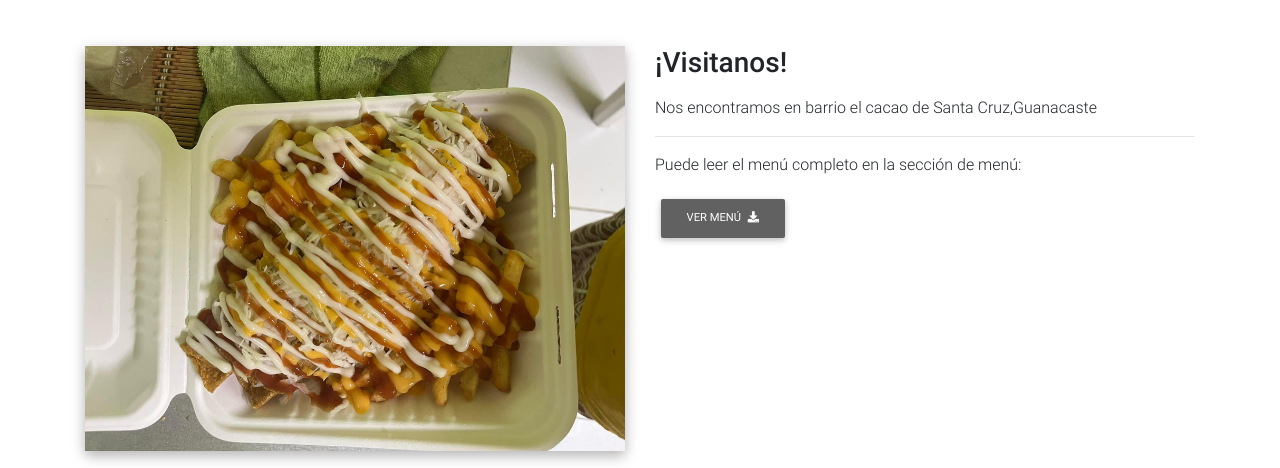
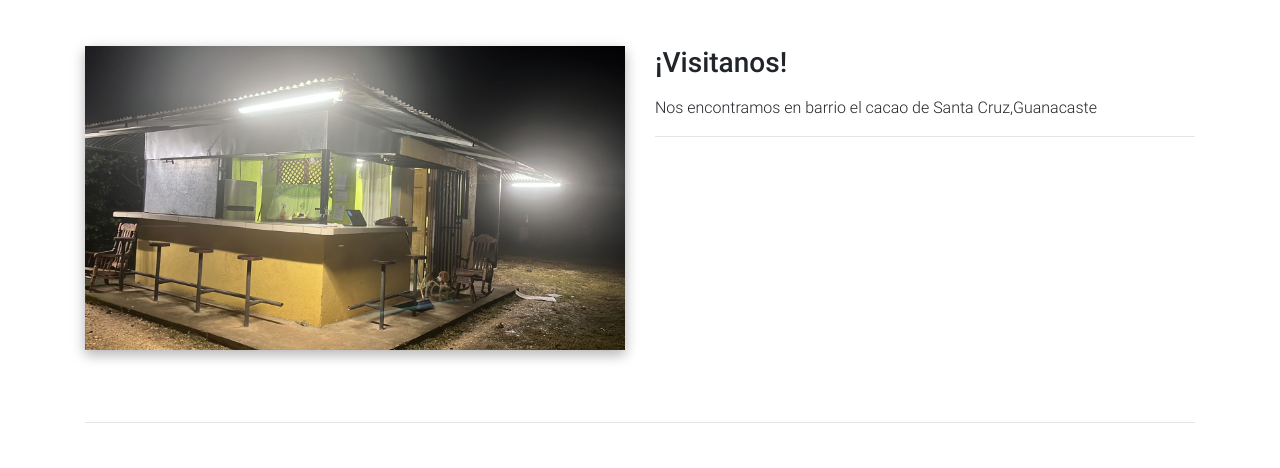
Before and after one commit to Jimmyh2k/fuxionFastFood, a plain HTML site: page contacto.html in a window 1280 px wide. Shown: the part 482-950 px from the top of the page. Drawn offline with Linux system fonts and the light colour scheme.

Commit message:
Nuevas Imágenes
F

```diff
--- a/contacto.html
+++ b/contacto.html
@@ -167,7 +167,7 @@
               <!--Grid column-->
               <div class="col-md-6 mb-4">
 
-                <img src="img/tacos.jpg" class="img-fluid z-depth-1-half"
+                <img src="img/local.jpeg" class="img-fluid z-depth-1-half"
                   alt="">
 
               </div>
@@ -184,12 +184,6 @@
                 <!-- Main heading -->
 
 
-
-                <!-- CTA -->
-                <p>Puede leer el menú completo en la sección de menú:</p>
-                <a target="_blank" href="#" class="btn btn-grey btn-md">Ver Menú
-                  <i class="fas fa-download ml-1"></i>
-                </a>
 
               </div>
               <!--Grid column-->
```
Also changed, not shown: ofertas.html (+1 -1 lines), img/local.jpeg (added).
